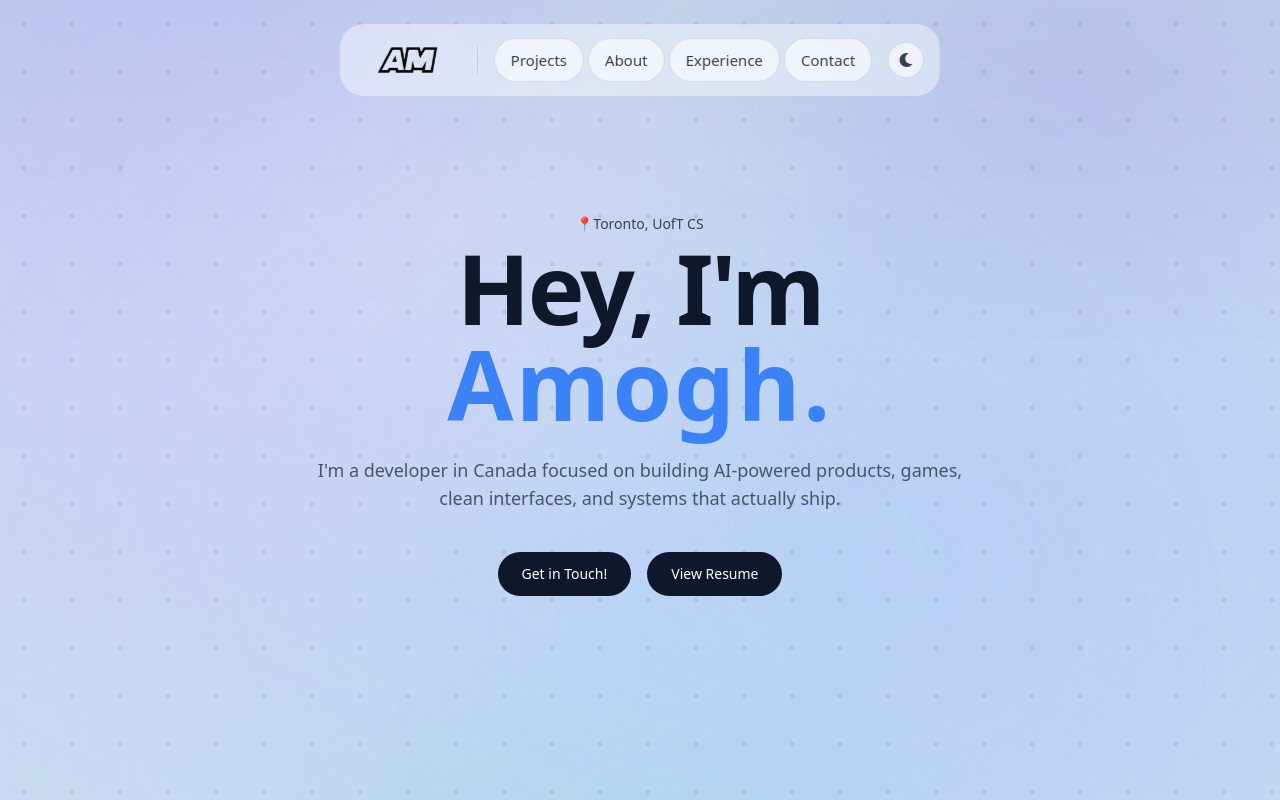
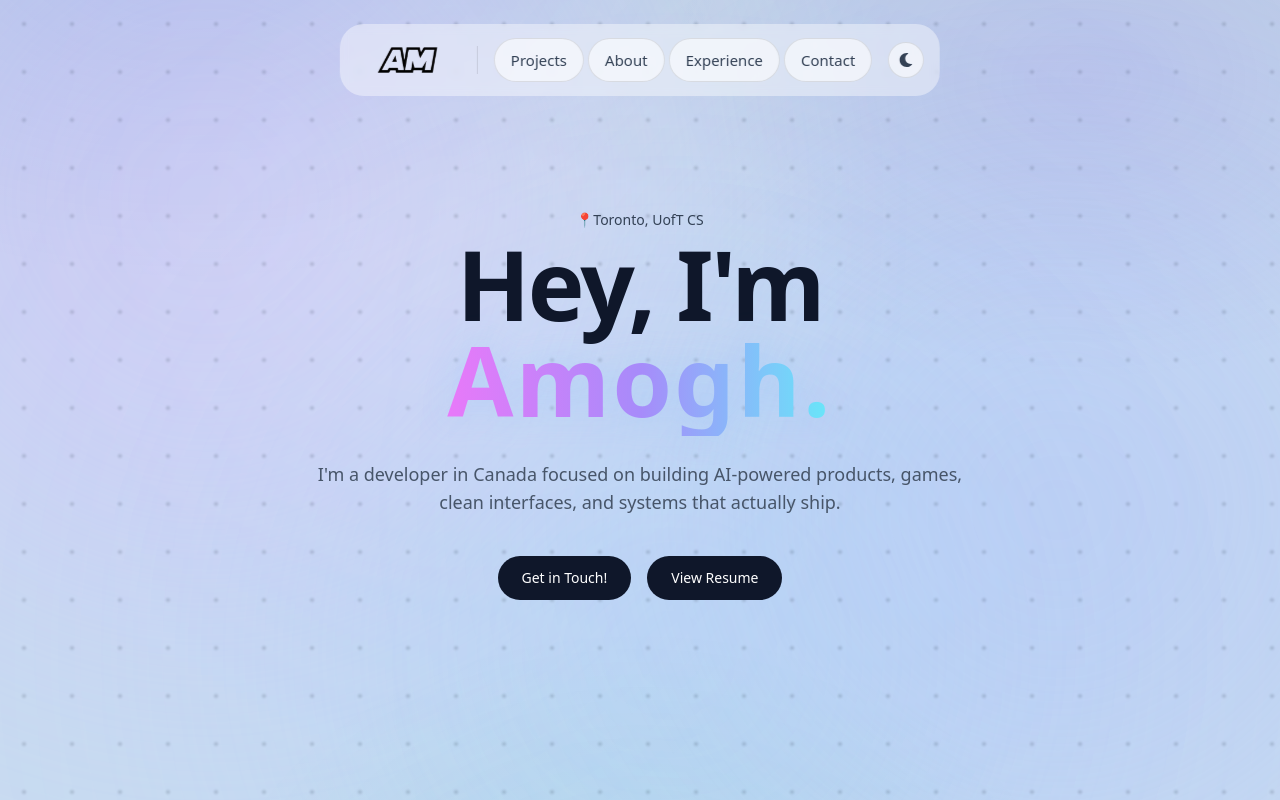
Before and after one commit to AmoghMerudi/my-website, a React (Vite) app: page / in a window 1280 px wide. Shown: the top 800 px of the page. Built offline with nearby package versions, Linux system fonts and the light colour scheme.

Commit message:
Refactor Hero section styles: remove overflow-hidden, enhance text styling with gradient and drop shadow effects, and adjust leading for improved readability.

```diff
--- a/src/sections/Hero.tsx
+++ b/src/sections/Hero.tsx
@@ -4,7 +4,7 @@ export default function Hero(){
     return(
         <section
             id="hero"
-            className="relative min-h-screen flex items-center justify-center px-4 sm:px-6 overflow-hidden"
+            className="relative min-h-screen flex items-center justify-center px-4 sm:px-6"
         >
             <div className="absolute inset-0 -z-10 pointer-events-none">
               <div
@@ -18,7 +18,7 @@ export default function Hero(){
               />
             </div>
             <motion.div
-                className = "max-w-3xl text-center"
+                className = "max-w-3xl text-center overflow-visible"
                 initial = {{opacity: 0, y: 24}}
                 animate = {{opacity: 1, y: 0}}
                 transition = {{duration: 0.9, ease: "easeOut"}}
@@ -33,7 +33,7 @@ export default function Hero(){
                 </motion.p>
 
                 <motion.h1
-                    className="text-4xl sm:text-6xl md:text-8xl font-bold tracking-tight text-slate-900 dark:text-white"
+                    className="text-4xl sm:text-6xl md:text-8xl font-bold tracking-tight leading-[1.12] text-slate-900 dark:text-white overflow-visible"
                     initial={{ opacity: 0, y: 14 }}
                     animate={{ opacity: 1, y: 0 }}
                     transition={{ delay: 0.35 }}
@@ -44,9 +44,13 @@ export default function Hero(){
                         text-4xl sm:text-6xl md:text-8xl
                         font-bold
                         tracking-wide
-                        text-blue-500 dark:text-blue-400
+                        bg-gradient-to-r from-fuchsia-400 via-violet-400 to-cyan-300
+                        text-transparent bg-clip-text
+                        drop-shadow-[0_0_16px_rgba(147,197,253,0.35)]
                         skew-x-[-5deg]
+                        pb-2
                         inline-block
+                        overflow-visible
                         "
                         initial={{ scale: 0.95 }}
                         animate={{ scale: 1 }}
```
